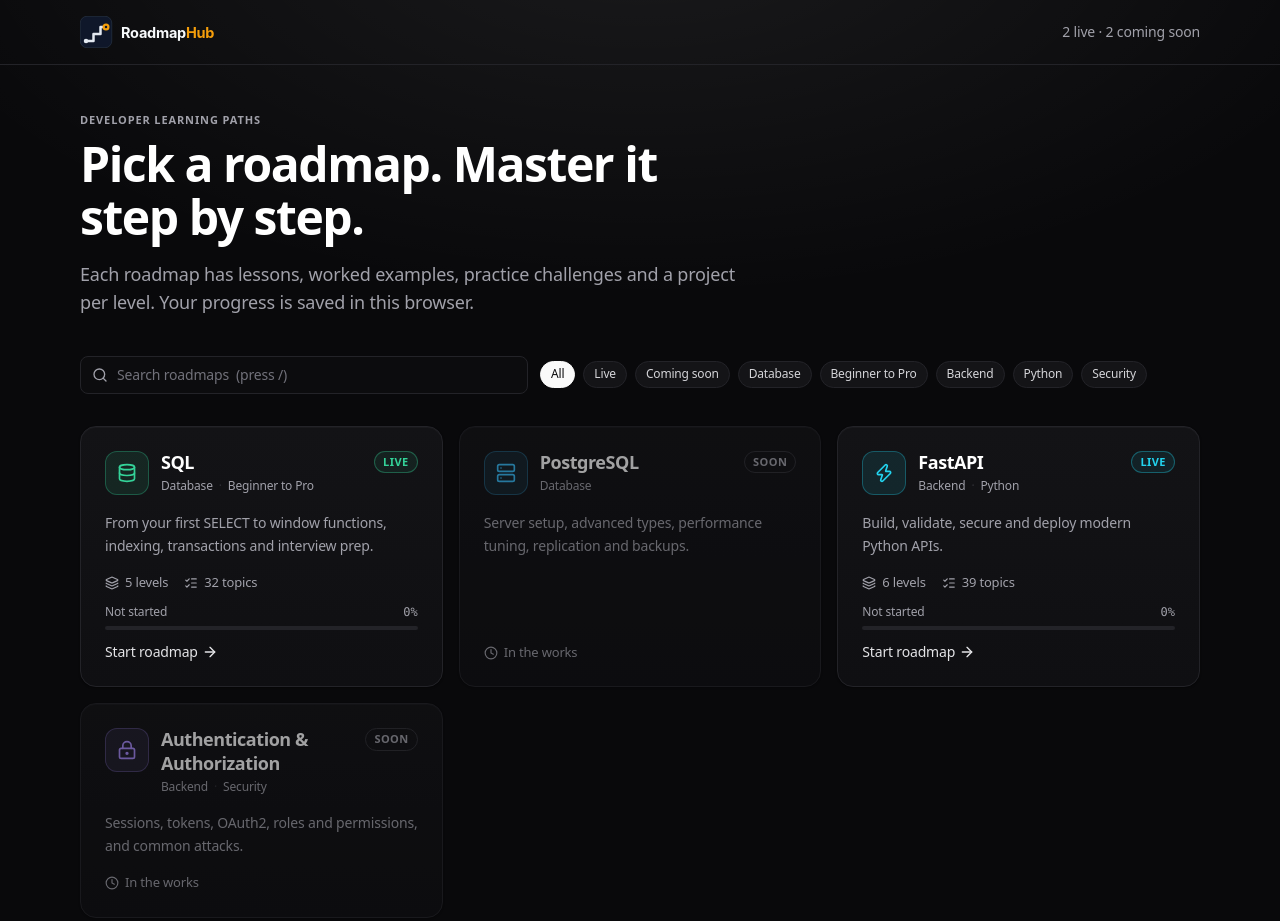
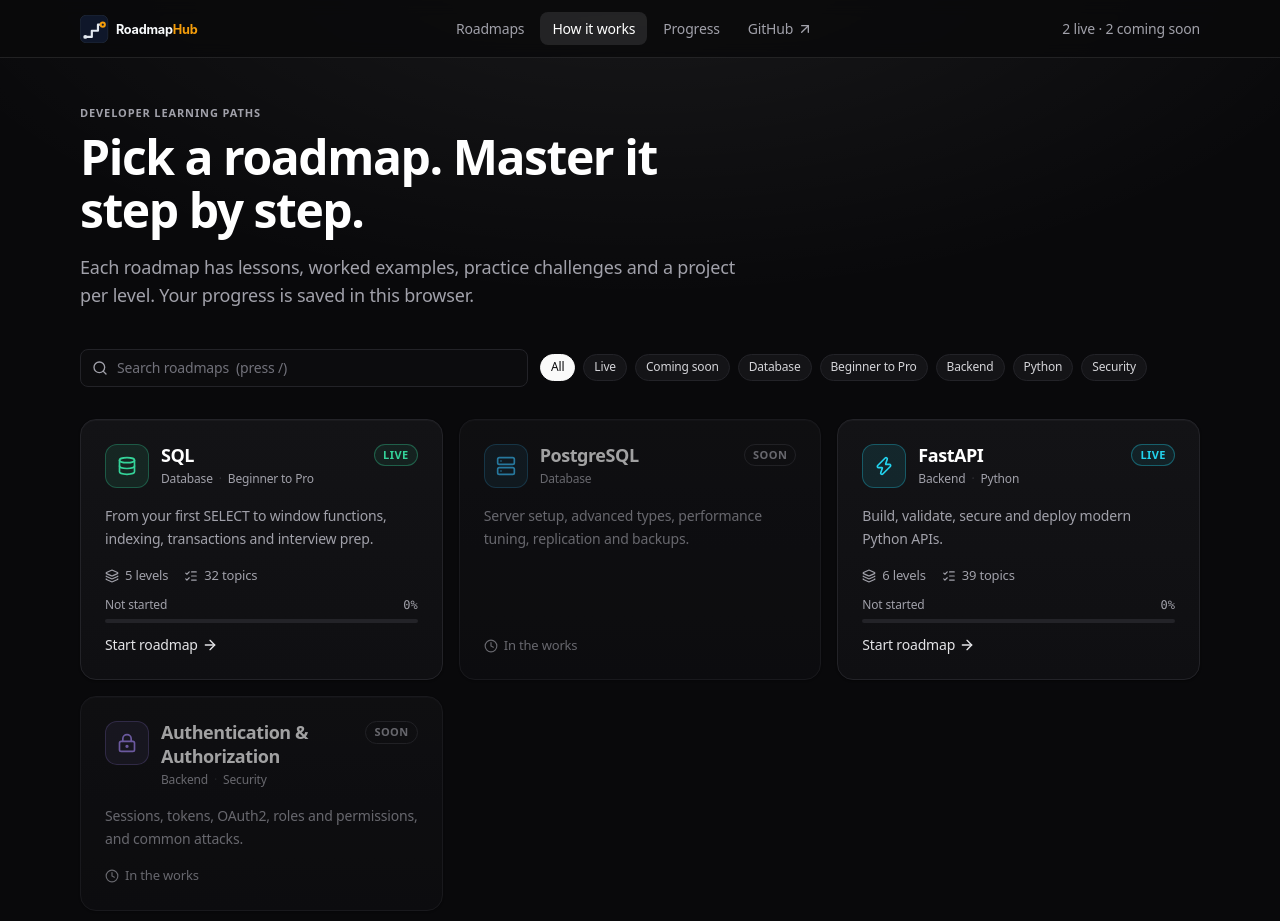
Before and after one commit to SamiKhan43/roadmap-hub, a plain HTML site: page index.html in a window 1280 px wide. Shown: the top 921 px of the page. Drawn offline with nearby package versions, Linux system fonts and the light colour scheme.

Commit message:
feat: enhance navigation and layout in index.html

```diff
--- a/index.html
+++ b/index.html
@@ -30,22 +30,45 @@ a.card:hover .go{color:rgb(var(--rgb));transform:translateX(3px)}
 .bar{height:4px;border-radius:4px;background:#232328;overflow:hidden}.bar>i{display:block;height:100%;background:rgb(var(--rgb));transition:width 400ms var(--ease)}
 input{transition:border-color 160ms var(--ease)}
 :focus-visible{outline:2px solid #fafafa;outline-offset:2px;border-radius:.5rem}
+html{scroll-behavior:smooth;scroll-padding-top:4.5rem}
+.nav-link{display:block;padding:.375rem .75rem;border-radius:.5rem;color:#a1a1aa;font-size:.875rem;transition:background .15s,color .15s}
+.nav-link:hover,.nav-link:focus-visible{background:rgba(255,255,255,.08);color:#fff;outline:none}
+.nav-link[aria-current="true"]{background:rgba(255,255,255,.1);color:#fff}
 @media (prefers-reduced-motion:reduce){*{transition:none!important}}
+@media (prefers-reduced-motion:reduce){html{scroll-behavior:auto}}
 </style>
 </head>
 <body class="min-h-screen">
-<header class="border-b border-slate-700">
- <div class="max-w-6xl mx-auto px-4 py-4 flex items-center gap-3">
-  <a href="./" aria-label="Roadmap Hub home"><img src="logos/logo-horizontal-dark.svg" alt="Roadmap Hub" class="h-8 w-auto"></a>
-  <span id="count" class="ml-auto text-sm text-slate-400"></span>
- </div>
+<header class="sticky top-0 z-50 border-b border-white/10 bg-zinc-950/80 backdrop-blur">
+ <nav class="max-w-6xl mx-auto px-4 py-3 flex items-center justify-between" aria-label="Main">
+  <a href="./" class="flex items-center" aria-label="Roadmap Hub home"><img src="logos/logo-horizontal-dark.svg" alt="Roadmap Hub" class="h-7 w-auto"></a>
+  <ul class="hidden items-center gap-1 md:flex">
+   <li><a class="nav-link" href="#roadmaps">Roadmaps</a></li>
+   <li><a class="nav-link" href="#how-it-works">How it works</a></li>
+   <li><a class="nav-link" href="#progress">Progress</a></li>
+   <li><a class="nav-link inline-flex items-center gap-1" href="https://github.com/samikhan43/roadmap-hub" target="_blank" rel="noopener noreferrer">GitHub <i data-lucide="arrow-up-right" class="h-4 w-4"></i></a></li>
+  </ul>
+  <span id="count" class="ml-auto mr-2 text-sm text-slate-400 md:ml-0 md:mr-0" aria-live="polite"></span>
+  <button id="nav-toggle" type="button" class="rounded-lg p-2 text-zinc-300 hover:bg-white/10 md:hidden"
+          aria-label="Open menu" aria-expanded="false" aria-controls="nav-menu">
+   <i data-lucide="menu" class="h-6 w-6" id="icon-open"></i>
+   <i data-lucide="x" class="hidden h-6 w-6" id="icon-close"></i>
+  </button>
+ </nav>
+ <ul id="nav-menu" class="hidden space-y-1 border-t border-white/10 px-2 py-2 md:hidden">
+  <li><a class="nav-link py-2.5" href="#roadmaps">Roadmaps</a></li>
+  <li><a class="nav-link py-2.5" href="#how-it-works">How it works</a></li>
+  <li><a class="nav-link py-2.5" href="#progress">Progress</a></li>
+  <li><a class="nav-link py-2.5" href="https://github.com/samikhan43/roadmap-hub" target="_blank" rel="noopener noreferrer">GitHub</a></li>
+ </ul>
 </header>
 <main class="max-w-6xl mx-auto px-4 py-12">
- <div class="mb-10 max-w-2xl">
+ <section id="how-it-works" class="mb-10 max-w-2xl">
   <div class="eyebrow mb-3">Developer learning paths</div>
   <h1 class="text-4xl sm:text-5xl font-semibold text-white mb-4" style="letter-spacing:-.03em;line-height:1.1">Pick a roadmap. Master it step by step.</h1>
   <p class="text-slate-400 text-lg">Each roadmap has lessons, worked examples, practice challenges and a project per level. Your progress is saved in this browser.</p>
- </div>
+ </section>
+ <section id="roadmaps" aria-label="Available roadmaps">
   <div class="flex flex-col sm:flex-row gap-3 sm:items-center mb-8">
    <label class="relative flex-1 max-w-md">
     <i data-lucide="search" class="w-4 h-4 text-slate-400 absolute left-3 top-1/2 -translate-y-1/2"></i>
@@ -53,8 +76,11 @@ input{transition:border-color 160ms var(--ease)}
    </label>
    <div id="filters" class="flex flex-wrap gap-2"></div>
   </div>
+  <div id="progress">
    <div id="grid" class="grid gap-4 sm:grid-cols-2 lg:grid-cols-3"></div>
+  </div>
   <p id="empty" class="hidden text-center text-slate-400 py-16">No roadmaps match your search.</p>
+ </section>
 </main>
 <footer class="max-w-6xl mx-auto px-4 pb-12 text-center text-sm text-slate-500">Built with plain HTML, Tailwind CSS and Lucide. Hosted on GitHub Pages.</footer>
 
@@ -114,5 +140,40 @@ document.addEventListener("keydown",e=>{if(e.key==="/"&&document.activeElement.t
 window.addEventListener("pageshow",render);
 render();
 </script>
+<script>
+(() => {
+ const btn=document.getElementById("nav-toggle");
+ const menu=document.getElementById("nav-menu");
+ const iconOpen=document.getElementById("icon-open");
+ const iconClose=document.getElementById("icon-close");
+ const setOpen=open=>{
+  menu.classList.toggle("hidden",!open);
+  iconOpen.classList.toggle("hidden",open);
+  iconClose.classList.toggle("hidden",!open);
+  btn.setAttribute("aria-expanded",String(open));
+  btn.setAttribute("aria-label",open?"Close menu":"Open menu");
+ };
+
+ btn.addEventListener("click",()=>setOpen(menu.classList.contains("hidden")));
+ menu.addEventListener("click",e=>{if(e.target.closest("a"))setOpen(false)});
+ document.addEventListener("keydown",e=>{if(e.key==="Escape")setOpen(false)});
+ window.matchMedia("(min-width: 768px)").addEventListener("change",e=>{if(e.matches)setOpen(false)});
+
+ const links=document.querySelectorAll('.nav-link[href^="#"]');
+ const sections=[...links].map(link=>document.querySelector(link.getAttribute("href"))).filter(Boolean);
+ if("IntersectionObserver" in window&&sections.length){
+  const observer=new IntersectionObserver(entries=>{
+   const visible=entries.find(entry=>entry.isIntersecting);
+   if(!visible)return;
+   links.forEach(link=>{
+    if(link.getAttribute("href")==="#"+visible.target.id)link.setAttribute("aria-current","true");
+    else link.removeAttribute("aria-current");
+   });
+  },{rootMargin:"-40% 0px -55% 0px"});
+  sections.forEach(section=>observer.observe(section));
+ }
+ if(window.lucide)window.lucide.createIcons();
+})();
+</script>
 </body>
 </html>
```
Lines whose indentation alone changed are shown as unchanged.
